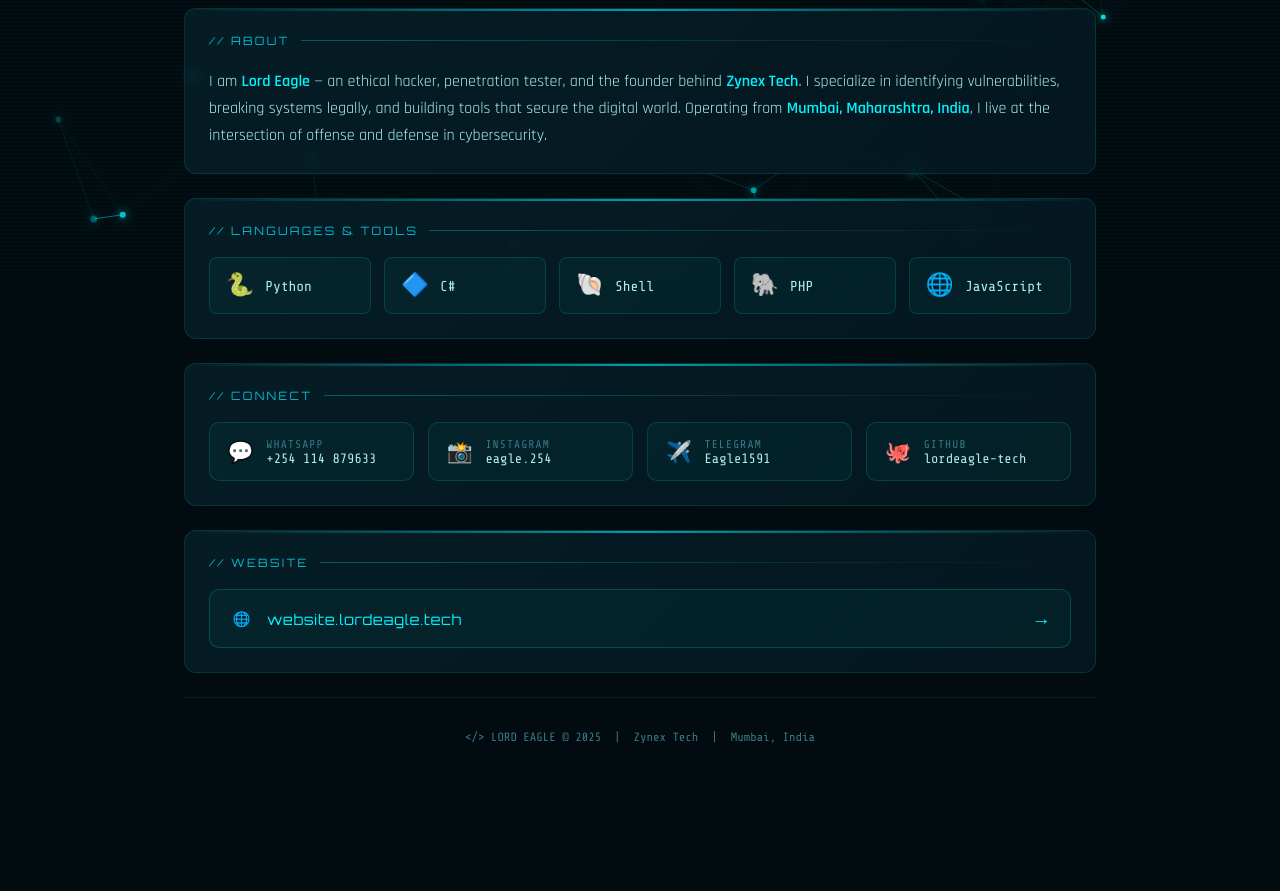
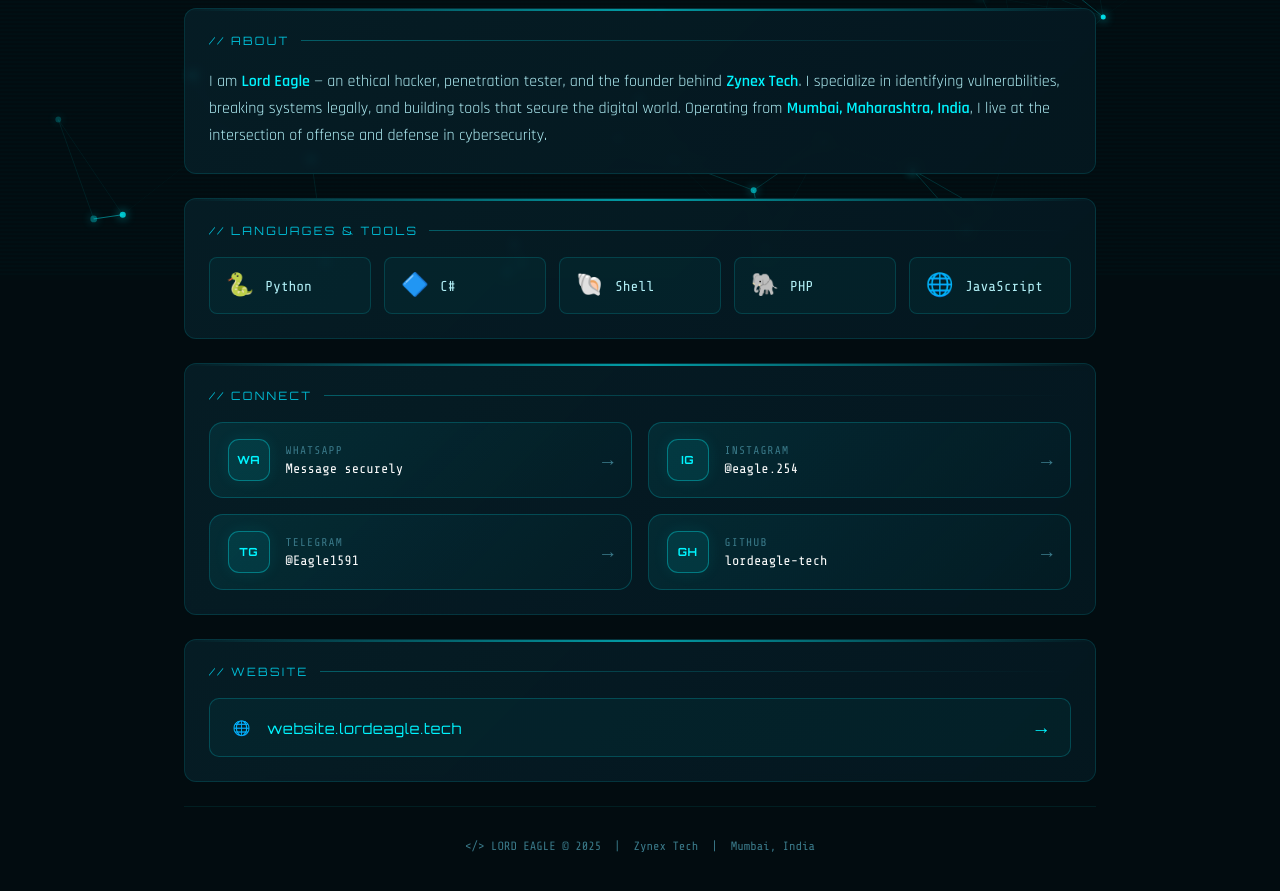
Before and after one commit to lordeagle-tech/lordeagle-tech, a plain HTML site: page index.html in a window 1280 px wide. Shown: the part 523-1414 px from the top of the page. Before the commit the page ends 1331 px from the top, so only its background shows below. Drawn offline with nearby package versions, Linux system fonts and the light colour scheme; animation ran at ten frames a second.

Commit message:
Lord eagle Tech

```diff
--- a/index.html
+++ b/index.html
@@ -272,17 +272,17 @@
     /* ── SOCIAL ── */
     .social-grid {
       display: grid;
-      grid-template-columns: repeat(auto-fill, minmax(200px, 1fr));
-      gap: 0.9rem;
+      grid-template-columns: repeat(2, minmax(0, 1fr));
+      gap: 1rem;
     }
     .social-link {
       display: flex;
       align-items: center;
-      gap: 0.8rem;
-      padding: 0.9rem 1.1rem;
-      background: rgba(0,245,255,0.04);
-      border: 1px solid rgba(0,245,255,0.15);
-      border-radius: 10px;
+      gap: 1rem;
+      padding: 1rem 1.1rem;
+      background: linear-gradient(135deg, rgba(0,245,255,0.08), rgba(0,245,255,0.02));
+      border: 1px solid rgba(0,245,255,0.2);
+      border-radius: 14px;
       text-decoration: none;
       color: var(--text);
       font-family: 'Share Tech Mono', monospace;
@@ -303,10 +303,25 @@
     .social-link:hover {
       border-color: var(--cyan);
       color: var(--cyan);
-      transform: translateY(-2px);
-      box-shadow: 0 4px 20px rgba(0,245,255,0.15);
+      transform: translateY(-4px);
+      box-shadow: 0 8px 28px rgba(0,245,255,0.2), inset 0 0 18px rgba(0,245,255,0.06);
     }
-    .social-emoji { font-size: 1.3rem; }
+    .social-icon {
+      width: 42px;
+      height: 42px;
+      display: grid;
+      place-items: center;
+      flex: 0 0 42px;
+      border: 1px solid rgba(0,245,255,0.35);
+      border-radius: 11px;
+      color: var(--cyan);
+      font-family: 'Orbitron', monospace;
+      font-size: 0.7rem;
+      font-weight: 700;
+      letter-spacing: 0.04em;
+      background: rgba(0,245,255,0.08);
+      box-shadow: 0 0 16px rgba(0,245,255,0.08);
+    }
     .social-info { display: flex; flex-direction: column; }
     .social-platform {
       font-size: 0.7rem;
@@ -314,6 +329,14 @@
       letter-spacing: 0.1em;
       text-transform: uppercase;
     }
+    .social-handle { margin-top: 0.25rem; color: #fff; }
+    .social-arrow {
+      margin-left: auto;
+      color: var(--dim);
+      font-size: 1.2rem;
+      transition: transform 0.3s ease, color 0.3s ease;
+    }
+    .social-link:hover .social-arrow { transform: translateX(4px); color: var(--cyan); }
 
     /* ── WEBSITE CARD ── */
     .website-card {
@@ -354,7 +377,7 @@
     }
 
     @media (max-width: 600px) {
-      .social-grid { grid-template-columns: 1fr 1fr; }
+      .social-grid { grid-template-columns: 1fr; }
       .lang-grid { grid-template-columns: repeat(2, 1fr); }
     }
   </style>
@@ -428,32 +451,36 @@
       <div class="section-title">// Connect</div>
       <div class="social-grid">
         <a href="https://wa.me/254114879633" target="_blank" class="social-link">
-          <span class="social-emoji">💬</span>
+          <span class="social-icon">WA</span>
           <div class="social-info">
             <span class="social-platform">WhatsApp</span>
-            <span>+254 114 879633</span>
+            <span class="social-handle">Message securely</span>
           </div>
+          <span class="social-arrow">→</span>
         </a>
         <a href="https://instagram.com/eagle.254" target="_blank" class="social-link">
-          <span class="social-emoji">📸</span>
+          <span class="social-icon">IG</span>
           <div class="social-info">
             <span class="social-platform">Instagram</span>
-            <span>eagle.254</span>
+            <span class="social-handle">@eagle.254</span>
           </div>
+          <span class="social-arrow">→</span>
         </a>
         <a href="https://t.me/Eagle1591" target="_blank" class="social-link">
-          <span class="social-emoji">✈️</span>
+          <span class="social-icon">TG</span>
           <div class="social-info">
             <span class="social-platform">Telegram</span>
-            <span>Eagle1591</span>
+            <span class="social-handle">@Eagle1591</span>
           </div>
+          <span class="social-arrow">→</span>
         </a>
         <a href="https://github.com/lordeagle-tech" target="_blank" class="social-link">
-          <span class="social-emoji">🐙</span>
+          <span class="social-icon">GH</span>
           <div class="social-info">
             <span class="social-platform">GitHub</span>
-            <span>lordeagle-tech</span>
+            <span class="social-handle">lordeagle-tech</span>
           </div>
+          <span class="social-arrow">→</span>
         </a>
       </div>
     </div>
```
Also changed, not shown: public/index.html (+46 -19 lines).
